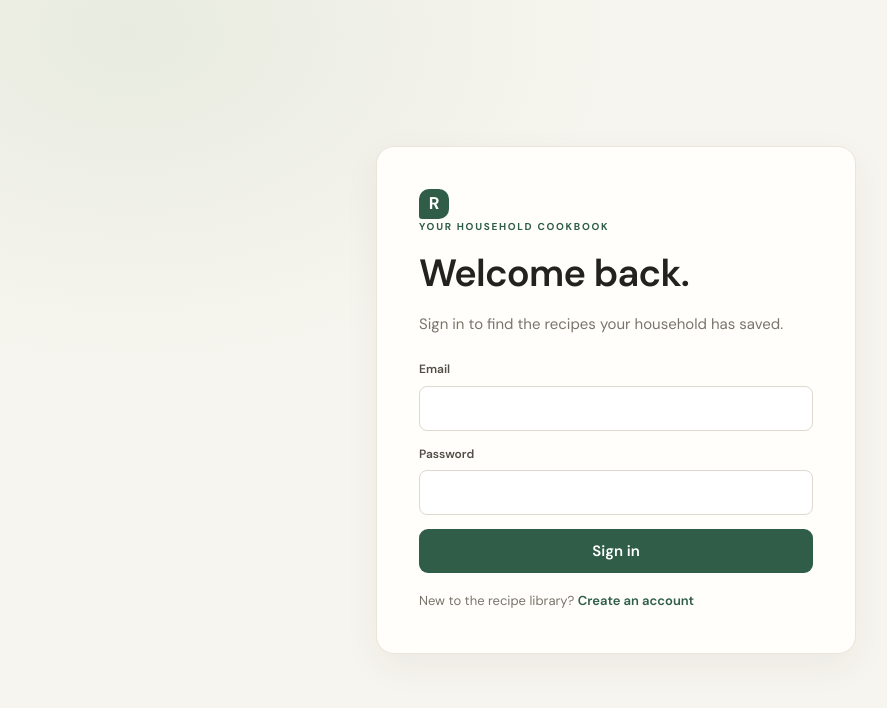
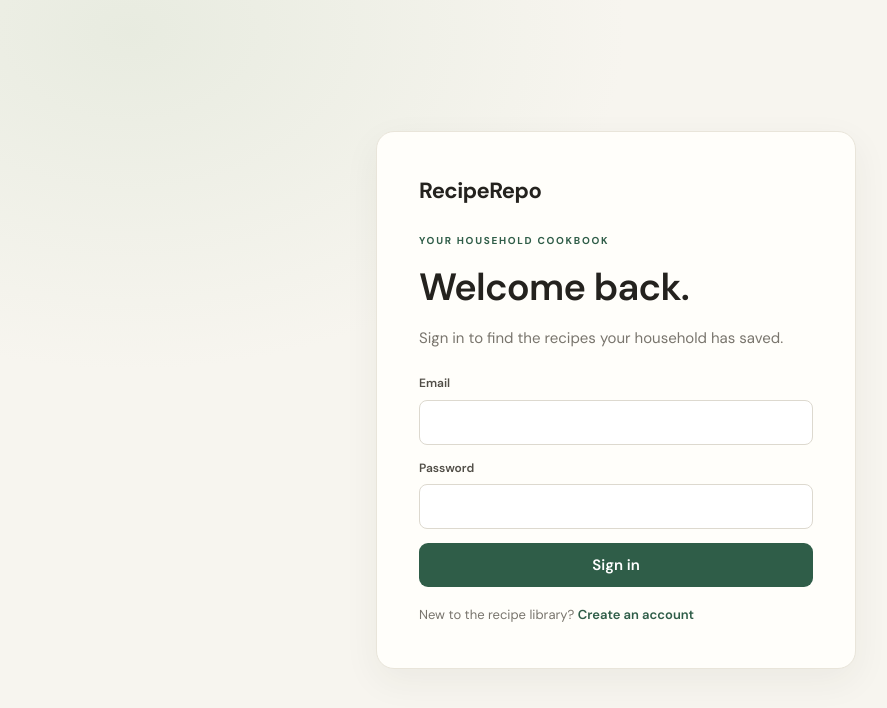
Before and after one commit to ludwigmace/recipe, a Next.js app: page / in a window 1280 px wide. Shown: the top 708 px of the page, without its empty margins (24-911 px from the left). Built offline with nearby package versions, Linux system fonts and the light colour scheme; no server answers.

Commit message:
Rebrand app as RecipeRepo

```diff
--- a/src/app/globals.css
+++ b/src/app/globals.css
@@ -36,8 +36,8 @@ a { color: inherit; }
 
 .page-shell { width: min(1050px, calc(100% - 40px)); margin: 0 auto; }
 .topbar { min-height: 76px; display: grid; grid-template-columns: minmax(0, 1fr) auto minmax(0, 1fr); align-items: center; gap: 12px; border-bottom: 1px solid var(--line); }
-.wordmark { display: inline-flex; align-items: center; gap: 10px; color: var(--ink); font-size: 20px; font-weight: 700; letter-spacing: -0.06em; text-decoration: none; }
-.wordmark-mark { width: 30px; height: 30px; display: grid; place-items: center; border-radius: 10px 10px 10px 3px; background: var(--green); color: white; font-family: "DM Sans", sans-serif; font-size: 17px; font-weight: 700; }
+.wordmark { display: inline-flex; align-items: center; color: var(--ink); font-size: 20px; font-weight: 700; letter-spacing: -0.025em; text-decoration: none; }
+.brand-name { margin: 0 0 24px; color: var(--ink); font-size: 22px; font-weight: 700; letter-spacing: -0.025em; }
 .topbar-household { min-width: 0; justify-self: center; text-align: center; }
 .topbar-household h1, .topbar-household > span { display: block; max-width: min(42vw, 480px); margin: 0; overflow: hidden; color: var(--ink); font-family: "DM Sans", sans-serif; font-size: clamp(20px, 2.6vw, 30px); font-weight: 600; letter-spacing: 0; line-height: 1.15; text-overflow: ellipsis; white-space: nowrap; }
 .topbar-household .household-switcher { margin-top: 2px; }
@@ -162,7 +162,7 @@ label { display: grid; gap: 7px; color: #514e47; font-size: 12px; font-weight: 6
 
 .setup-shell { min-height: 100vh; display: grid; place-items: center; padding: 22px; }
 .setup-card { width: min(480px, 100%); padding: 38px; border: 1px solid var(--line); border-radius: 18px; background: var(--card); box-shadow: var(--shadow); }
-.setup-card > .wordmark-mark { margin-bottom: 28px; }
+.setup-card > .brand-name { margin-bottom: 28px; }
 .setup-card h1 { margin: 0 0 10px; font-size: 38px; }
 .muted, .setup-help { color: var(--muted); }
 .setup-command { margin: 22px 0 12px; padding: 13px; border-radius: 8px; background: #f0eee8; font-size: 13px; }
--- a/src/app/layout.tsx
+++ b/src/app/layout.tsx
@@ -2,7 +2,7 @@ import type { Metadata } from "next";
 import "./globals.css";
 
 export const metadata: Metadata = {
-  title: "Recipe — your household cookbook",
+  title: "RecipeRepo — your household cookbook",
   description: "A calm, shared place to save and cook from recipes.",
 };
 
--- a/src/app/page.tsx
+++ b/src/app/page.tsx
@@ -65,8 +65,7 @@ export default async function Home({ searchParams }: PageProps) {
           className="wordmark"
           href={`/?household=${encodeURIComponent(household.id)}`}
         >
-          <span className="wordmark-mark" aria-hidden="true">R</span>
-          recipe
+          RecipeRepo
         </Link>
         <div className="topbar-household">
           <h1>{household.name}</h1>
@@ -124,7 +123,7 @@ function SetupNotice({ message }: { message?: string }) {
   return (
     <main className="setup-shell">
       <div className="setup-card">
-        <span className="wordmark-mark" aria-hidden="true">R</span>
+        <p className="brand-name">RecipeRepo</p>
         <p className="eyebrow">SETUP</p>
         <h1>Set up your recipe library.</h1>
         <p className="muted">
--- a/src/app/recipes/[id]/page.tsx
+++ b/src/app/recipes/[id]/page.tsx
@@ -52,8 +52,7 @@ export default async function RecipePage({ params, searchParams }: PageProps) {
     <main className="page-shell">
       <header className="topbar">
         <Link className="wordmark" href={libraryUrl}>
-          <span className="wordmark-mark" aria-hidden="true">R</span>
-          recipe
+          RecipeRepo
         </Link>
         <div className="topbar-household">
           <span>{household.name}</span>
--- a/src/app/settings/page.tsx
+++ b/src/app/settings/page.tsx
@@ -43,8 +43,7 @@ export default async function SettingsPage({ searchParams }: PageProps) {
     <main className="page-shell">
       <header className="topbar">
         <Link className="wordmark" href={libraryUrl}>
-          <span className="wordmark-mark" aria-hidden="true">R</span>
-          recipe
+          RecipeRepo
         </Link>
         <div className="topbar-household">
           <h1>{household.name}</h1>
--- a/src/components/auth-panel.tsx
+++ b/src/components/auth-panel.tsx
@@ -13,7 +13,7 @@ export function AuthPanel({ inviteToken }: { inviteToken: string }) {
   return (
     <main className="setup-shell">
       <section className="auth-card">
-        <span className="wordmark-mark" aria-hidden="true">R</span>
+        <p className="brand-name">RecipeRepo</p>
         <p className="eyebrow">YOUR HOUSEHOLD COOKBOOK</p>
         <h1>{mode === "signin" ? "Welcome back." : "Make room at the table."}</h1>
         <p className="muted">
--- a/src/components/household-setup.tsx
+++ b/src/components/household-setup.tsx
@@ -10,7 +10,7 @@ export function HouseholdSetup() {
   return (
     <main className="setup-shell">
       <section className="household-card">
-        <span className="wordmark-mark" aria-hidden="true">R</span>
+        <p className="brand-name">RecipeRepo</p>
         <p className="eyebrow">START YOUR SHARED COOKBOOK</p>
         <h1>Give it a name.</h1>
         <p className="muted">
--- a/src/components/invite-acceptance.tsx
+++ b/src/components/invite-acceptance.tsx
@@ -9,7 +9,7 @@ export function InviteAcceptance({ token }: { token: string }) {
   return (
     <main className="setup-shell">
       <section className="invite-accept-card">
-        <span className="wordmark-mark" aria-hidden="true">R</span>
+        <p className="brand-name">RecipeRepo</p>
         <p className="eyebrow">YOU’RE INVITED</p>
         <h1>Pull up a chair.</h1>
         <p className="muted">
--- a/src/components/recipe-builder.tsx
+++ b/src/components/recipe-builder.tsx
@@ -194,8 +194,7 @@ export function RecipeBuilder({
             if (!confirmLeave()) event.preventDefault();
           }}
         >
-          <span className="wordmark-mark" aria-hidden="true">R</span>
-          recipe
+          RecipeRepo
         </Link>
         <div className="topbar-household">
           <span>{householdName}</span>
```
Also changed, not shown: 1 other file (tests, documents, lock files or other folders).
